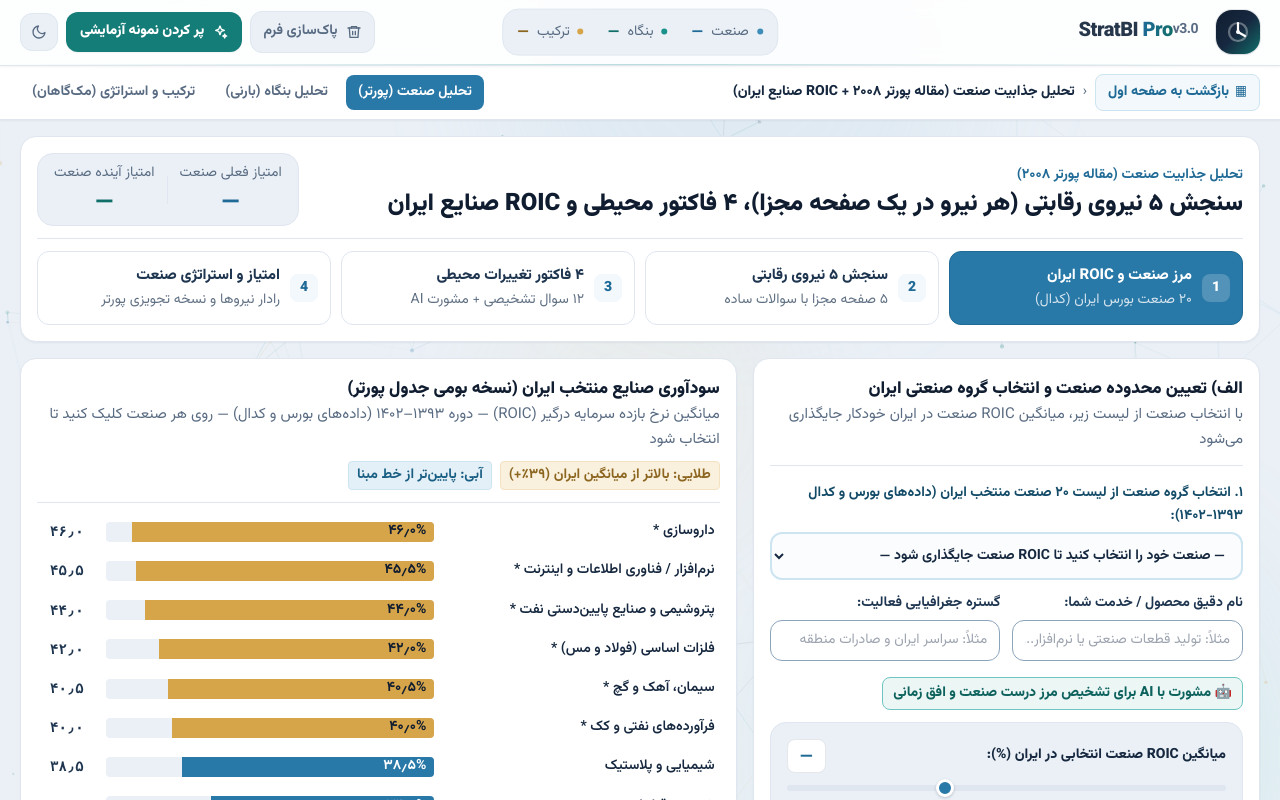
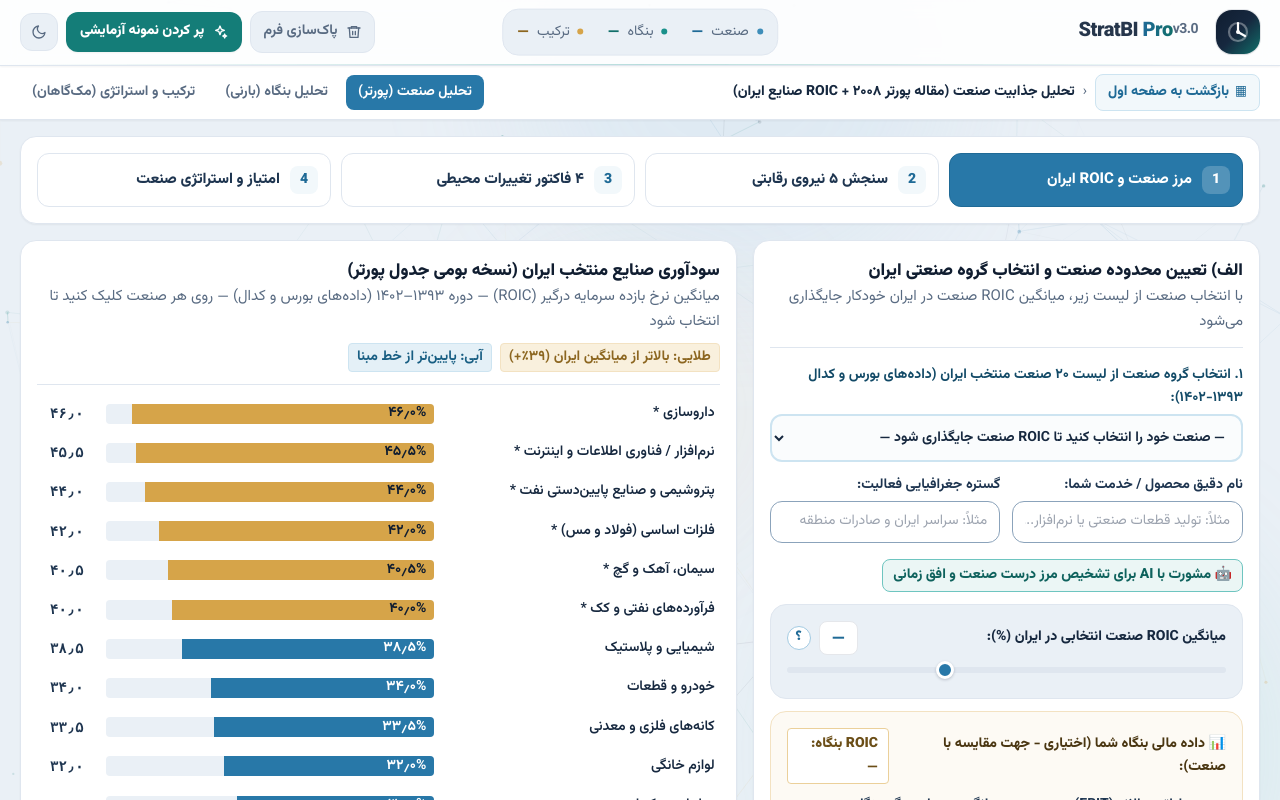
Before and after one commit to TheFeij/strategy-assistant, a React (Vite) app: page / in a window 1280 px wide. Both pictures are taken after a click on the button 1058 px from the left and 655 px from the top of the page. Shown: the top 800 px of the page. Built offline with nearby package versions, Linux system fonts and the light colour scheme.

Commit message:
ui refactor

```diff
--- a/src/components/mod1/Module1.jsx
+++ b/src/components/mod1/Module1.jsx
@@ -1,47 +1,22 @@
 import { useStrategy } from '../../state/StrategyContext'
-import { toFaNumber } from '../../utils/numbers'
 import TabRoic from './TabRoic'
 import TabForces from './TabForces'
 import TabEnv from './TabEnv'
 import TabResult from './TabResult'
 
 const tabs = [
-  { id: 1, title: 'مرز صنعت و ROIC ایران', sub: '۲۰ صنعت بورس ایران (کدال)' },
-  { id: 2, title: 'سنجش ۵ نیروی رقابتی', sub: '۵ صفحه مجزا با سوالات ساده' },
-  { id: 3, title: '۴ فاکتور تغییرات محیطی', sub: '۱۲ سوال تشخیصی + مشورت AI' },
-  { id: 4, title: 'امتیاز و استراتژی صنعت', sub: 'رادار نیروها و نسخه تجویزی پورتر' },
+  { id: 1, title: 'مرز صنعت و ROIC ایران' },
+  { id: 2, title: 'سنجش ۵ نیروی رقابتی' },
+  { id: 3, title: '۴ فاکتور تغییرات محیطی' },
+  { id: 4, title: 'امتیاز و استراتژی صنعت' },
 ]
 
 export default function Module1() {
-  const { mod1Tab, setMod1Tab, IS_current, IS_future } = useStrategy()
+  const { mod1Tab, setMod1Tab } = useStrategy()
 
   return (
     <div className="space-y-4">
       <div className="bg-white rounded-2xl p-4 border border-line shadow-sm">
-        <div className="flex flex-wrap items-center justify-between gap-3 border-b border-line pb-3 mb-3">
-          <div>
-            <span className="text-xs font-bold text-industry-700">تحلیل جذابیت صنعت (مقاله پورتر ۲۰۰۸)</span>
-            <h2 className="text-lg sm:text-xl font-black text-midnight-900">
-              سنجش ۵ نیروی رقابتی (هر نیرو در یک صفحه مجزا)، ۴ فاکتور محیطی و ROIC صنایع ایران
-            </h2>
-          </div>
-          <div className="flex items-center gap-3 bg-canvas px-4 py-2 rounded-2xl border border-line text-center">
-            <div>
-              <div className="text-xs text-muted">امتیاز فعلی صنعت</div>
-              <div className="text-xl font-black text-industry-700">
-                {IS_current != null ? toFaNumber(IS_current) : '—'}
-              </div>
-            </div>
-            <div className="h-7 w-px bg-line" />
-            <div>
-              <div className="text-xs text-muted">امتیاز آینده صنعت</div>
-              <div className="text-xl font-black text-brand-700">
-                {IS_future != null ? toFaNumber(IS_future) : '—'}
-              </div>
-            </div>
-          </div>
-        </div>
-
         <div className="grid grid-cols-1 sm:grid-cols-2 lg:grid-cols-4 gap-2.5">
           {tabs.map((t) => {
             const active = mod1Tab === t.id
@@ -65,7 +40,6 @@ export default function Module1() {
                 </span>
                 <div>
                   <div className="text-sm font-extrabold">{t.title}</div>
-                  <div className={`text-xs ${active ? 'opacity-80' : 'opacity-70'}`}>{t.sub}</div>
                 </div>
               </button>
             )
--- a/src/components/mod1/TabEnv.jsx
+++ b/src/components/mod1/TabEnv.jsx
@@ -20,19 +20,6 @@ export default function TabEnv() {
   return (
     <div className="space-y-4">
       <div className="bg-white rounded-2xl p-4 border border-line shadow-sm space-y-4">
-        <div className="border-b border-line pb-3 flex flex-wrap items-center justify-between gap-2">
-          <div>
-            <h3 className="text-base font-black text-midnight-900">
-              سنجش ۴ فاکتور محیطی مؤثر بر نیروهای رقابتی (هر فاکتور با ۳ سوال ملموس + مشورت با AI)
-            </h3>
-            <p className="text-xs text-muted mt-1">
-              به جای یک سوال کلی، برای هر فاکتور به ۳ سوال ساده پاسخ دهید (یا با کلیک روی{' '}
-              <strong>«🤖 مشورت با AI»</strong>، تحلیل صنعت و اعداد پیشنهادی هوش مصنوعی را اعمال کنید) تا اثر هر فاکتور بر
-              ۵ نیرو محاسبه شود.
-            </p>
-          </div>
-        </div>
-
         <div className="grid grid-cols-1 lg:grid-cols-2 gap-4">
           {envFactorsMulti.map((ef) => (
             <div
--- a/src/components/mod1/TabResult.jsx
+++ b/src/components/mod1/TabResult.jsx
@@ -54,10 +54,8 @@ export default function TabResult() {
         min: 1,
         max: 5,
         ticks: {
+          display: false,
           stepSize: 1,
-          backdropColor: 'transparent',
-          font: { size: 12 },
-          callback: (value) => toFaNumber(value),
         },
       },
     },
@@ -67,7 +65,6 @@ export default function TabResult() {
     <div className="grid grid-cols-1 lg:grid-cols-3 gap-4">
       <div className="bg-white rounded-2xl p-4 border border-line shadow-sm flex flex-col">
         <div className="border-b border-line pb-2 mb-3">
-          <h4 className="text-sm font-black text-midnight-900">رادار ۵ نیروی رقابتی (وضعیت فعلی در برابر آینده)</h4>
           <p className="text-xs text-muted">
             عدد ۱ یعنی فشار کم (سودآوری بالا) و عدد ۵ یعنی فشار شدید (سودآوری پایین)
           </p>
@@ -79,12 +76,6 @@ export default function TabResult() {
 
       <div className="bg-white rounded-2xl p-4 border border-line shadow-sm flex flex-col justify-between space-y-4">
         <div>
-          <div className="border-b border-line pb-2 mb-3">
-            <h4 className="text-sm font-black text-midnight-900">فرمول امتیاز جذابیت صنعت (با جریمه تنگناترین نیرو)</h4>
-            <p className="text-xs text-muted">
-              فشار مؤثر صنعت = ۶۵٪ میانگین ۵ نیرو + ۳۵٪ شدیدترین نیروی تنگناکننده
-            </p>
-          </div>
           <div className="grid grid-cols-2 gap-3 mb-4">
             <div className="bg-industry-50 p-3 rounded-2xl border border-industry-100 text-center">
               <div className="text-xs text-muted">امتیاز فعلی صنعت</div>
@@ -133,7 +124,6 @@ export default function TabResult() {
 
       <div className="bg-midnight text-white rounded-2xl p-4 border border-midnight-700 shadow-sm flex flex-col justify-between space-y-4">
         <div className="space-y-3">
-          <span className="text-xs font-bold text-gold-400">بیانیه استراتژی در سطح صنعت (مقاله پورتر ۲۰۰۸)</span>
           <div className="text-base font-black text-white">{porterStrategyTitle}</div>
           <p className="text-sm text-midnight-200 leading-relaxed">{porterStrategyBody}</p>
         </div>
--- a/src/components/mod1/TabRoic.jsx
+++ b/src/components/mod1/TabRoic.jsx
@@ -77,11 +77,34 @@ export default function TabRoic() {
           </div>
 
           <div className="bg-canvas p-4 rounded-2xl border border-line space-y-3 mt-4">
-            <div className="flex items-center justify-between">
+            <div className="flex items-center justify-between gap-2">
               <span className="font-extrabold text-midnight-800">میانگین ROIC صنعت انتخابی در ایران (%):</span>
-              <span className="font-black text-base text-industry-700 bg-white px-3 py-0.5 rounded-lg border">
-                {indRoic != null ? `${toFaNumber(Number(indRoic).toFixed(1))}%` : '—'}
-              </span>
+              <div className="flex items-center gap-2">
+                <span className="font-black text-base text-industry-700 bg-white px-3 py-0.5 rounded-lg border">
+                  {indRoic != null ? `${toFaNumber(Number(indRoic).toFixed(1))}%` : '—'}
+                </span>
+                <span className="group relative inline-flex shrink-0">
+                  <button
+                    type="button"
+                    aria-label="راهنمای نحوه محاسبه ROIC"
+                    className="w-6 h-6 rounded-full bg-white border border-industry-300 text-industry-700 text-xs font-black flex items-center justify-center hover:bg-industry-50 focus-visible:bg-industry-50"
+                  >
+                    ؟
+                  </button>
+                  <span
+                    role="tooltip"
+                    className="pointer-events-none absolute top-full mt-2 right-0 z-30 w-72 max-w-[80vw] rounded-xl bg-midnight p-3 text-xs leading-relaxed text-midnight-100 text-right shadow-lg opacity-0 invisible transition-opacity duration-150 group-hover:opacity-100 group-hover:visible group-focus-within:opacity-100 group-focus-within:visible"
+                  >
+                    <strong className="block mb-1 text-white">
+                      نحوه محاسبه ROIC صنایع ایران (هم‌سنگ فرمول صفحه ۲۸ مقاله پورتر):
+                    </strong>
+                    تقسیم سود عملیاتی قبل از بهره و مالیات (EBIT) بر میانگین سرمایه درگیر عملیاتی (دارایی‌های ثابت + سرمایه
+                    در گردش عملیاتی منهای وجه نقد مازاد) بر اساس صورت‌های مالی حسابرسی‌شده سامانه کدال (۱۳۹۳–۱۴۰۲) در مقیاس
+                    اسمی ریالی (خط مبنای میانگین صنایع ایران = <strong className="text-brand-300">۳۹.۰٪</strong> در برابر
+                    ۱۴.۹٪ در اقتصاد کم‌تورم آمریکا).
+                  </span>
+                </span>
+              </div>
             </div>
             <input
               type="range"
@@ -92,12 +115,6 @@ export default function TabRoic() {
               onChange={(e) => set({ indRoic: parseFloat(e.target.value) })}
               className="industry-range"
             />
-            <p className="text-xs text-muted leading-relaxed">
-              <strong>نحوه محاسبه ROIC صنایع ایران (هم‌سنگ فرمول صفحه ۲۸ مقاله پورتر):</strong> تقسیم سود عملیاتی قبل از
-              بهره و مالیات (EBIT) بر میانگین سرمایه درگیر عملیاتی (دارایی‌های ثابت + سرمایه در گردش عملیاتی منهای وجه نقد
-              مازاد) بر اساس صورت‌های مالی حسابرسی‌شده سامانه کدال (۱۳۹۳–۱۴۰۲) در مقیاس اسمی ریالی (خط مبنای میانگین
-              صنایع ایران = <strong>۳۹.۰٪</strong> در برابر ۱۴.۹٪ در اقتصاد کم‌تورم آمریکا).
-            </p>
           </div>
 
           <div className="bg-gold-50/70 p-4 rounded-2xl border border-gold-200 space-y-2.5">
```
Also changed, not shown: src/components/mod1/TabForces.jsx (+5 -32 lines), src/components/mod2/TabFirmResult.jsx (+9 -9 lines).
